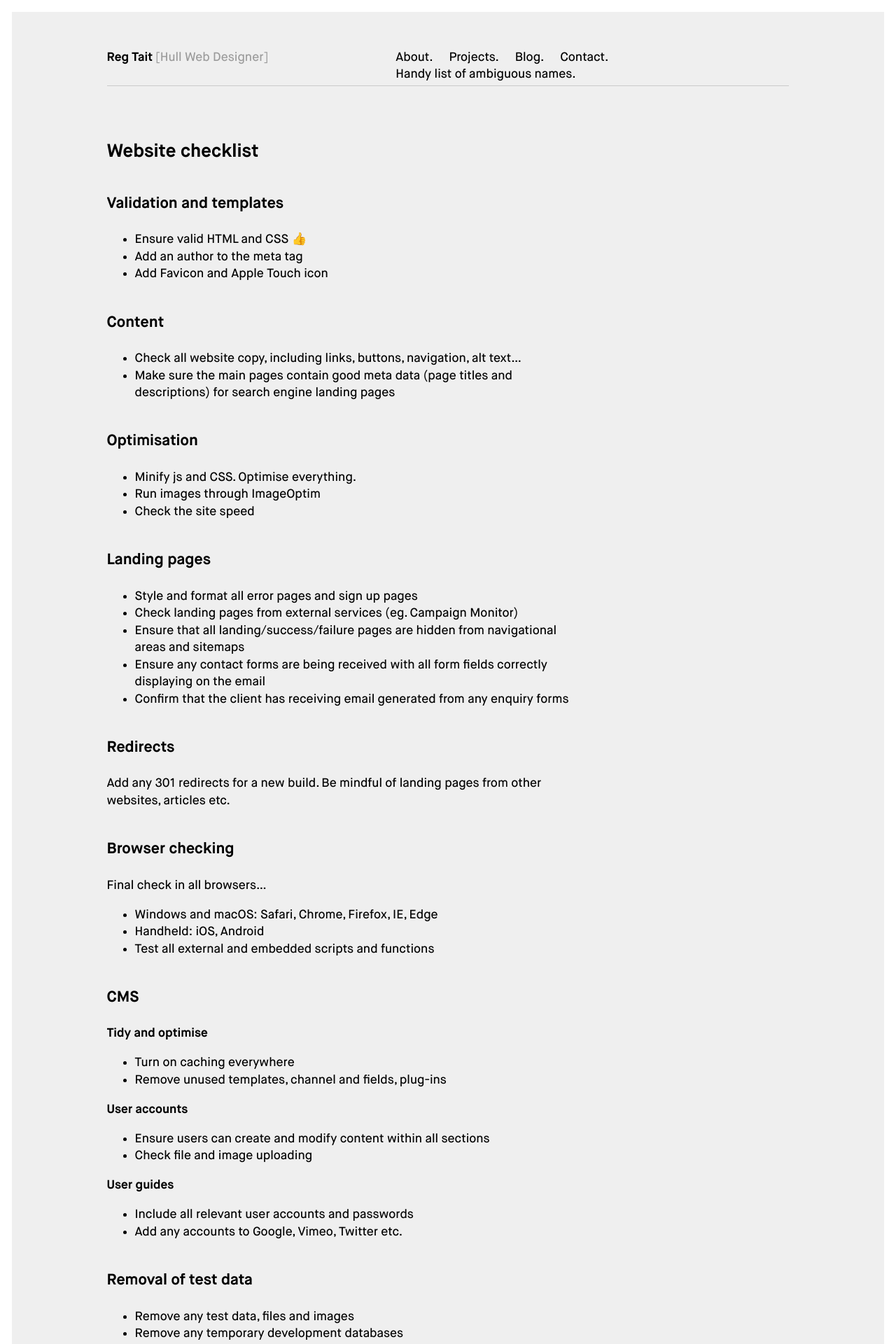
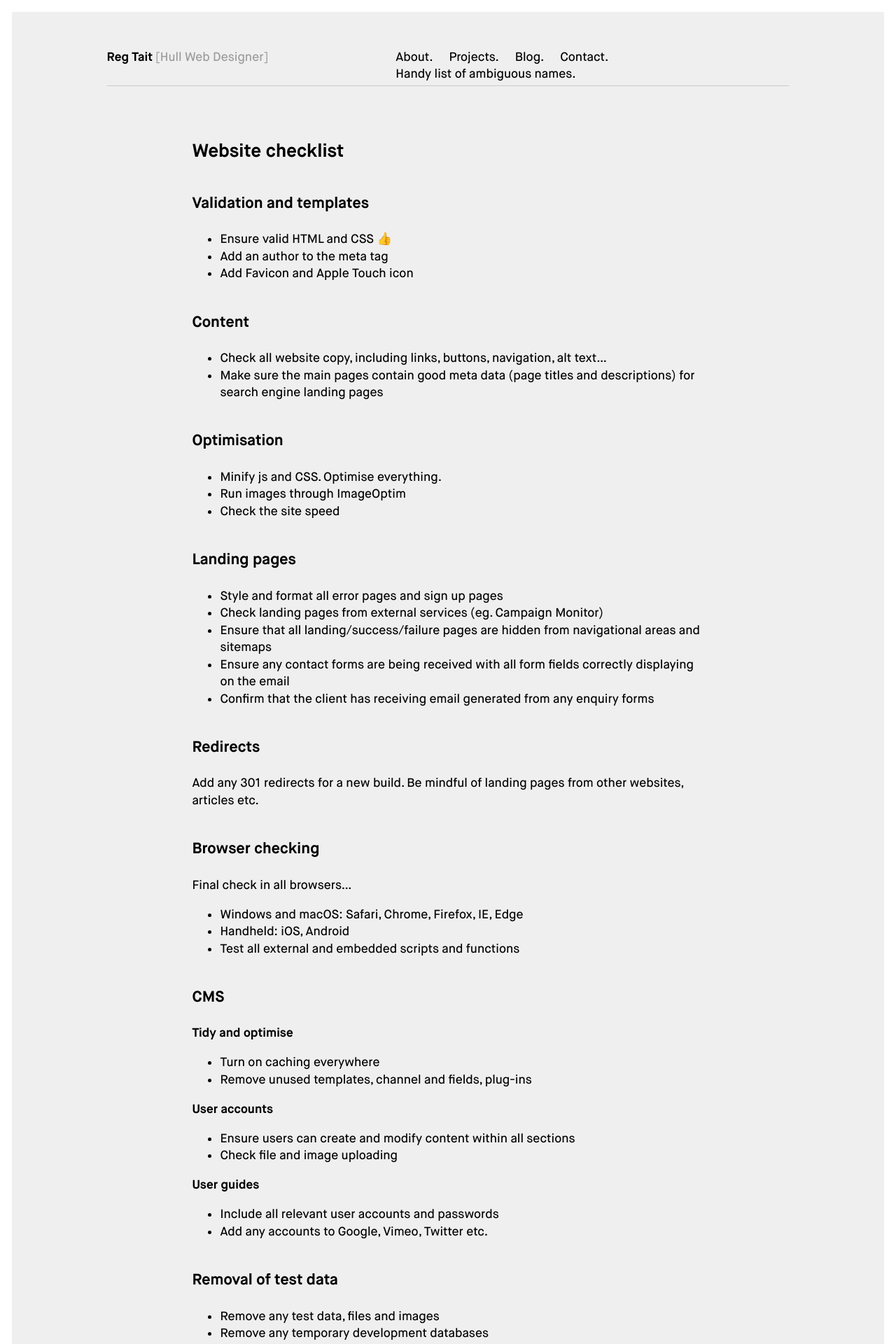
Before and after one commit to regmtait/regmtait.co.uk, a Jekyll site: the page built from checklist.md, in a window 1280 px wide. Shown: the top 1920 px of the page at 70% size. Built offline with Jekyll 4.4.1, drawn with Linux system fonts in a browser that asks for light colours.

Commit message:
Add centred article

```diff
--- a/_layouts/codepen.html
+++ b/_layouts/codepen.html
@@ -3,7 +3,7 @@ layout: default
 ---
 
 <section class="content blog">
-<article>
+<article class="c-article">
 <div class="blog-intro">
 <span class="date">{{ page.date | date: "%d.%m.%Y" }}</span>
 </div>
@@ -20,8 +20,7 @@ layout: default
 
 {{page.content}}
 </div>
+<p class="more"><a href="/blog/" title="More from the blog"><span class="glyph">&rarrhk;</span> More from the blog</a></p>
 </article>
 
-<p class="more"><a href="/blog/" title="More from the blog"><span class="glyph">&rarrhk;</span> More from the blog</a></p>
-
 </section>
--- a/_layouts/page.html
+++ b/_layouts/page.html
@@ -3,7 +3,7 @@ layout: default
 ---
 <section class="content general-content">
 
-<article>
+<article class="c-article">
 
 <h1>{{ page.title }}</h1>
 {% if page.image %}
--- a/_layouts/post.html
+++ b/_layouts/post.html
@@ -3,7 +3,7 @@ layout: default
 ---
 
 <section class="content blog">
-<article>
+<article class="c-article">
 <div class="blog-intro">
 <span class="date">{{ page.date | date: "%d.%m.%Y" }}</span>
 </div>
@@ -14,8 +14,8 @@ layout: default
 {% if page.image %}<img src="/images/blog/{{ page.image }}" alt="{{ page.imagecaption }}">{% endif %}
 {% if page.imagecaption %}<figcaption>{{ page.imagecaption }}</figcaption>{% endif %}
 </figure>
-{{page.content}}
+{{ page.content }}
+</div>
 <p class="more"><a href="/blog/" title="More from the blog"><span class="glyph">&rarrhk;</span> More from the blog</a></p>
-</div>
 </article>
 </section>
--- a/css/regmtait-main.scss
+++ b/css/regmtait-main.scss
@@ -772,9 +772,13 @@ img.homepage-image {
 	border-bottom: none;
 }
 
-// two cols
 
-section.general-content article, section.casestudy article, div.article-list {
+.c-article {
+	width: 75%;
+	margin: 0 auto;
+}
+
+section.casestudy article, div.article-list {
 	width: 70%;
 	float: left;
 	clear: none;
```
